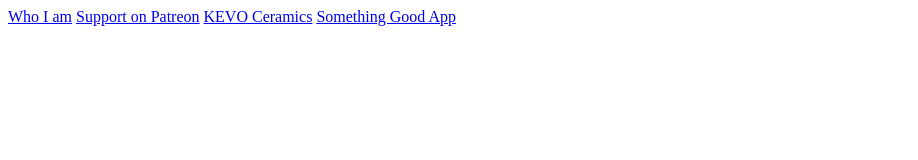
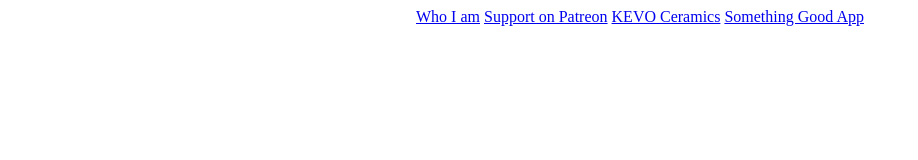
Before and after one commit to kevincoleman/linktree, a plain HTML site: page index.html in a window 1280 px wide. Shown: the whole page, without its empty margins (0-918 px from the left). Drawn offline with Linux system fonts and the light colour scheme.

Commit message:
Add stylesheet

```diff
--- a/index.html
+++ b/index.html
@@ -1,6 +1,9 @@
 <!DOCTYPE html>
+<head>
+  <title>Kevin Coleman - Links</title>
+  <link rel="stylesheet" type="text/css" href="/style.css">
+</head>
 <html>
-  <title>Kevin Coleman - Links</title>
   <body>
     <nav>
       <a href="https://kevincoleman.io">Who I am</a>
--- /dev/null
+++ b/style.css
@@ -0,0 +1,4 @@
+body {
+  display: flex;
+  justify-content: center;
+}
```
